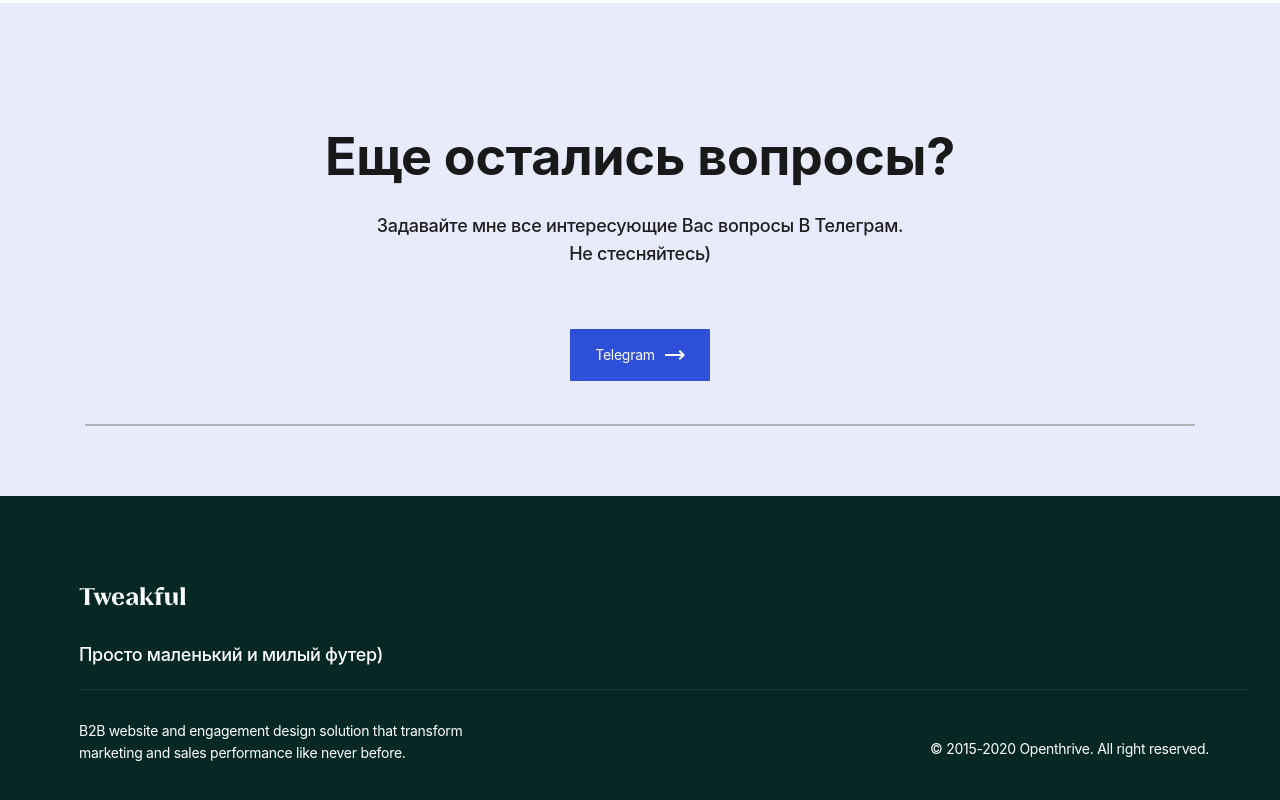
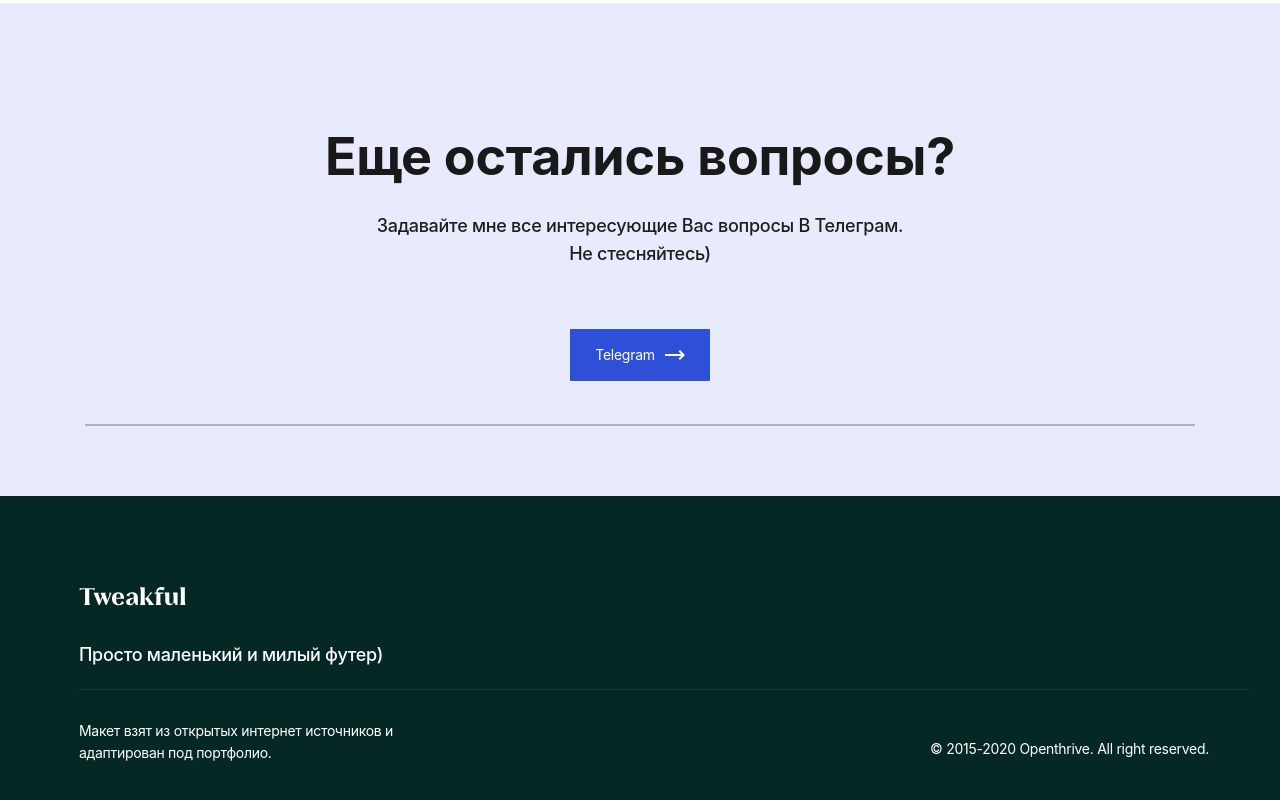
Before and after one commit to Cristalit42/portfolio2.github.io, a plain HTML site: page index.html in a window 1280 px wide. Shown: the part 4458-5258 px from the top of the page. Drawn offline with nearby package versions, Linux system fonts and the light colour scheme; files whose address does not match are found by name; a web font is replaced by a local one.

Commit message:
Update index.html

```diff
--- a/index.html
+++ b/index.html
@@ -400,8 +400,7 @@
           </div>
           <div class="footer__row"></div>
           <div class="footer__last-row">
-            <p class="footer__text">B2B website and engagement design solution that transform marketing and sales
-              performance like never before.</p>
+            <p class="footer__text">Макет взят из открытых интернет источников и адаптирован под портфолио. </p>
             <p class="footer__rights">© 2015-2020 Openthrive. All right reserved.</p>
           </div>
         </div>
```
